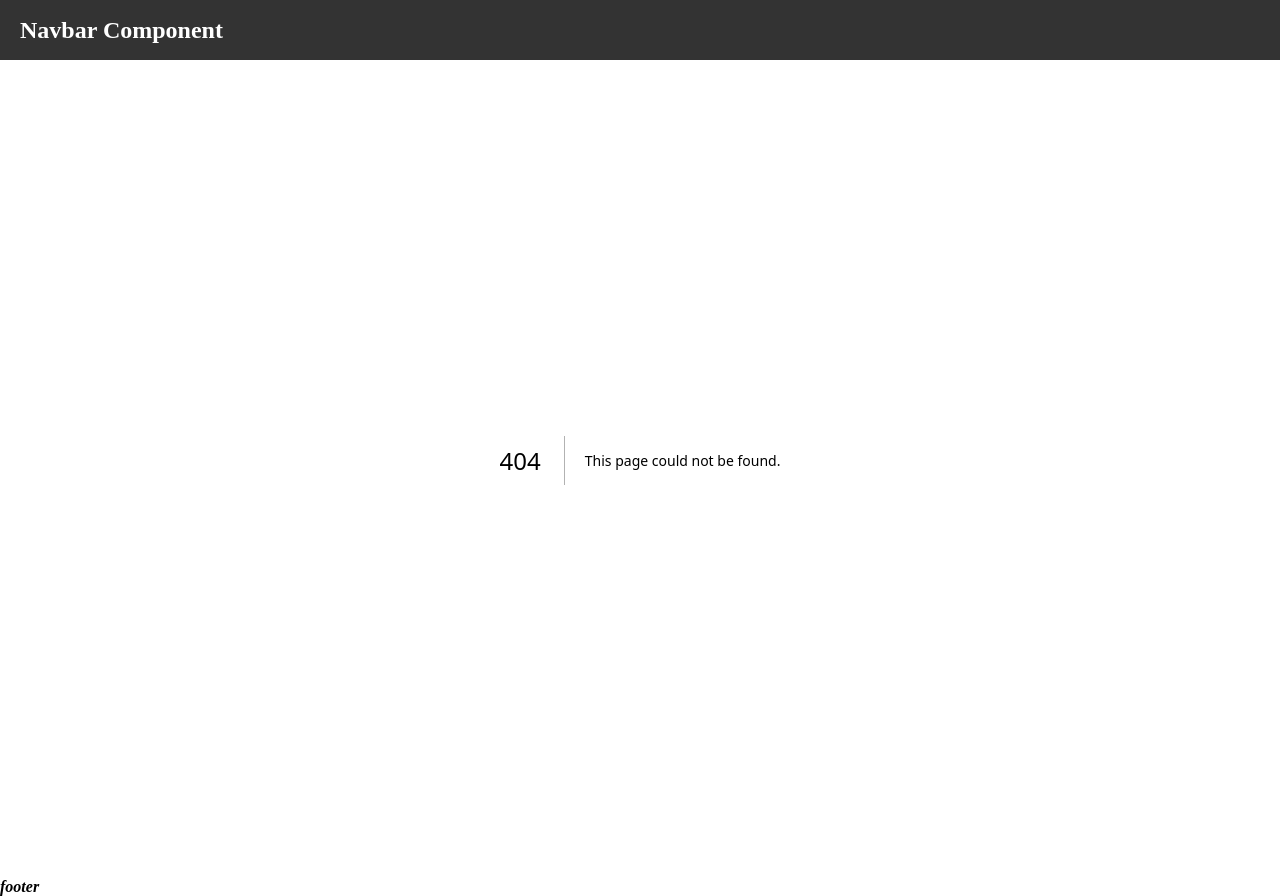
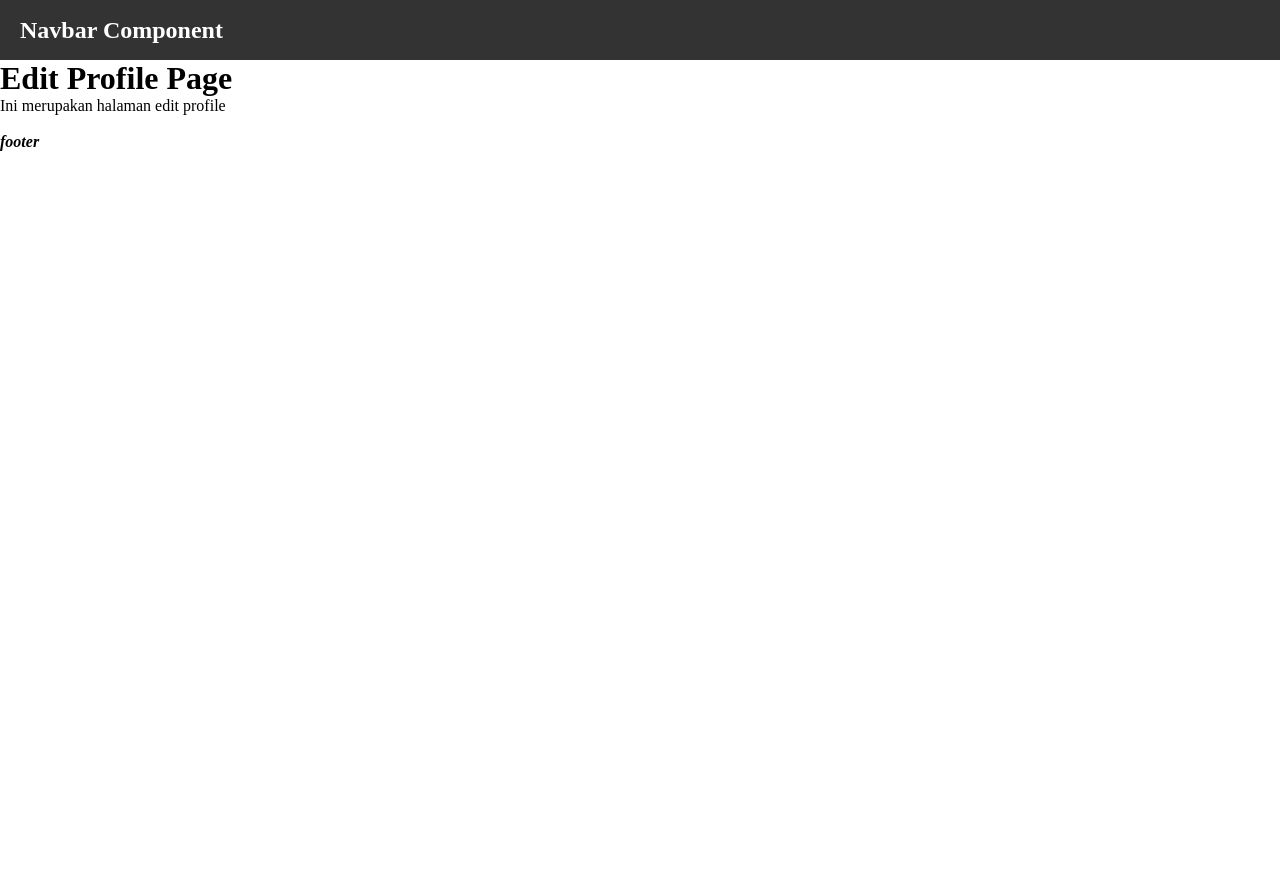
Before and after one commit to Ghetsa/Pemrograman_Framework_2026, a Next.js app in the folder jobsheet-02/my-app/: page /profile/edit in a window 1280 px wide. Before the commit this address had no page. After the commit the page ends 800 px from the top, so only its background shows below. Built offline with nearby package versions, Linux system fonts and the light colour scheme.

Commit message:
add: Tugas 1 (Routing Profile dan Edit Profile)

```diff
--- /dev/null
+++ b/jobsheet-02/my-app/src/pages/profile/edit/index.tsx
@@ -0,0 +1,10 @@
+const ProfileEditPage =  () => {
+  return (
+    <div>
+      <h1>Edit Profile Page</h1>
+      <p>Ini merupakan halaman edit profile</p>
+    </div>
+  );
+};
+
+export default ProfileEditPage;
```
Also changed, not shown: jobsheet-02/my-app/src/pages/profile/index.tsx (added, +10 -0 lines).
